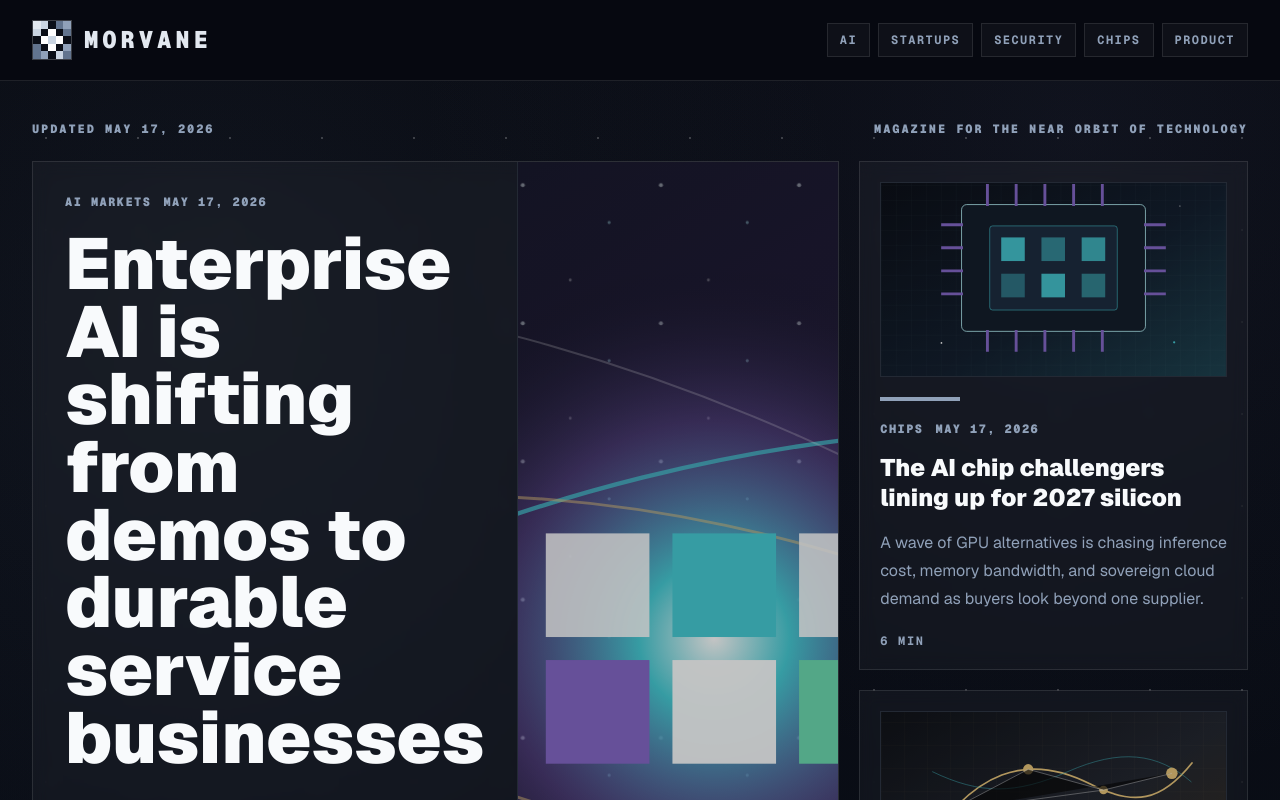
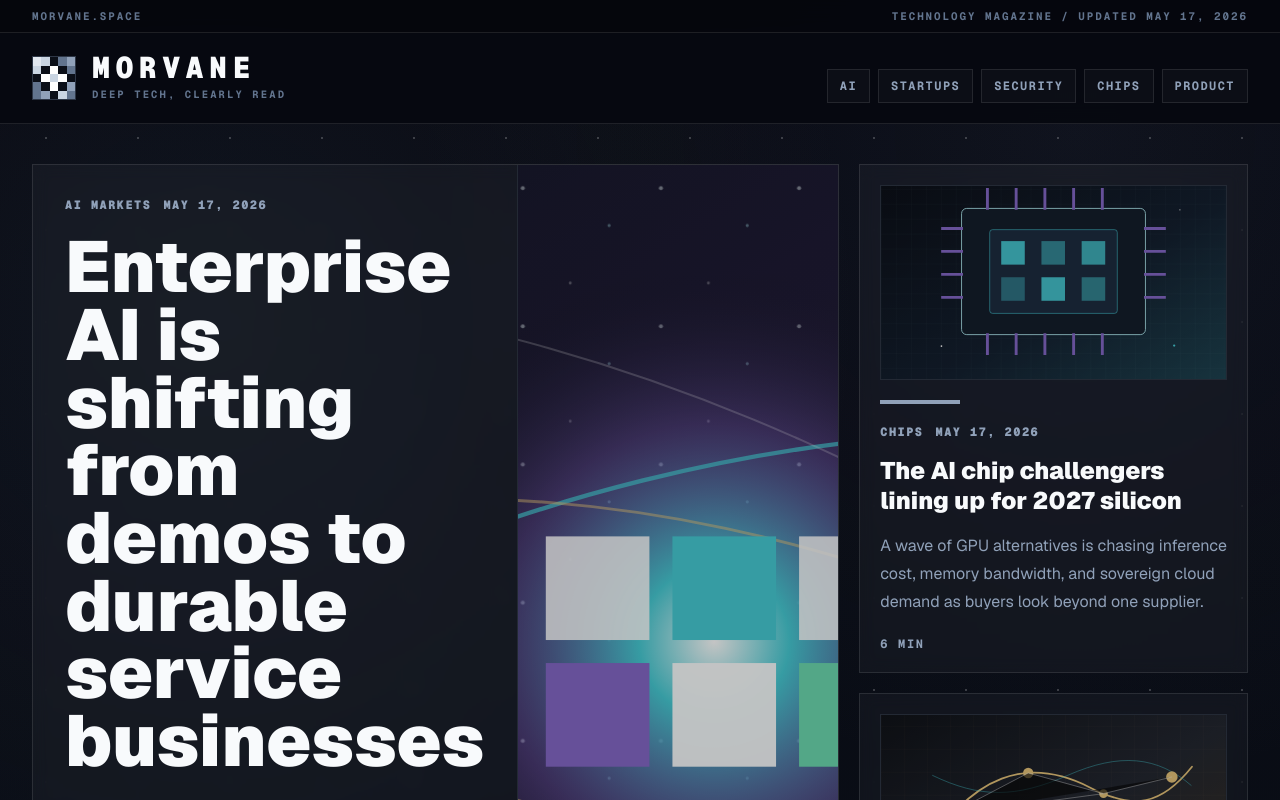
Before and after one commit to farzeenilyaszargar/Morvane, a Next.js app: page / in a window 1280 px wide. Shown: the top 800 px of the page. Built offline with nearby package versions, Linux system fonts and the light colour scheme.

Commit message:
Revamp dark magazine navbar

```diff
--- a/app/articles/[slug]/page.tsx
+++ b/app/articles/[slug]/page.tsx
@@ -2,7 +2,8 @@ import type { Metadata } from "next";
 import Link from "next/link";
 import Image from "next/image";
 import { notFound } from "next/navigation";
-import { articles, getArticleBySlug, getRelatedArticles, navItems } from "@/lib/articles";
+import { SiteHeader } from "@/components/site-header";
+import { articles, getArticleBySlug, getRelatedArticles } from "@/lib/articles";
 
 const siteUrl = "https://morvane.space";
 
@@ -58,66 +59,6 @@ export async function generateMetadata({ params }: ArticlePageProps): Promise<Me
       description: article.dek,
     },
   };
-}
-
-function PixelLogo() {
-  return (
-    <span className="pixel-logo grid size-10 grid-cols-5 overflow-hidden border border-white/20 bg-[#0b0f18] ">
-      {[
-        "bg-slate-200",
-        "bg-slate-300",
-        "bg-transparent",
-        "bg-slate-500",
-        "bg-slate-400",
-        "bg-slate-300",
-        "bg-transparent",
-        "bg-white",
-        "bg-transparent",
-        "bg-slate-500",
-        "bg-transparent",
-        "bg-white",
-        "bg-slate-300",
-        "bg-white",
-        "bg-transparent",
-        "bg-slate-500",
-        "bg-transparent",
-        "bg-white",
-        "bg-transparent",
-        "bg-slate-400",
-        "bg-slate-500",
-        "bg-slate-400",
-        "bg-transparent",
-        "bg-slate-300",
-        "bg-slate-500",
-      ].map((color, index) => (
-        <span key={`${color}-${index}`} className={color} />
-      ))}
-    </span>
-  );
-}
-
-function SiteHeader() {
-  return (
-    <header className="border-b border-white/10 bg-[#070910]/95 backdrop-blur">
-      <nav className="mx-auto flex max-w-7xl flex-col gap-5 px-5 py-5 sm:px-8 lg:flex-row lg:items-center lg:justify-between">
-        <Link href="/" className="flex items-center gap-3" aria-label="Morvane home">
-          <PixelLogo />
-          <span className="font-mono text-2xl font-black uppercase tracking-[0.16em]">Morvane</span>
-        </Link>
-        <div className="flex flex-wrap gap-2 font-mono text-xs font-bold uppercase tracking-[0.12em] text-slate-400">
-          {navItems.map((item) => (
-            <Link
-              key={item}
-              href={`/#${item.toLowerCase().replaceAll(" ", "-")}`}
-              className="border border-white/10 bg-white/[0.03] px-3 py-2 transition hover:border-slate-300/40 hover:bg-white/[0.04] hover:text-white"
-            >
-              {item}
-            </Link>
-          ))}
-        </div>
-      </nav>
-    </header>
-  );
 }
 
 export default async function ArticlePage({ params }: ArticlePageProps) {
--- a/app/page.tsx
+++ b/app/page.tsx
@@ -1,6 +1,7 @@
 import Link from "next/link";
 import Image from "next/image";
-import { articles, featuredArticles, navItems } from "@/lib/articles";
+import { SiteHeader } from "@/components/site-header";
+import { articles, featuredArticles } from "@/lib/articles";
 
 const siteUrl = "https://morvane.space";
 
@@ -30,66 +31,6 @@ const jsonLd = {
     },
   })),
 };
-
-function PixelLogo() {
-  return (
-    <span className="pixel-logo grid size-10 grid-cols-5 overflow-hidden border border-white/20 bg-[#0b0f18] ">
-      {[
-        "bg-slate-200",
-        "bg-slate-300",
-        "bg-transparent",
-        "bg-slate-500",
-        "bg-slate-400",
-        "bg-slate-300",
-        "bg-transparent",
-        "bg-white",
-        "bg-transparent",
-        "bg-slate-500",
-        "bg-transparent",
-        "bg-white",
-        "bg-slate-300",
-        "bg-white",
-        "bg-transparent",
-        "bg-slate-500",
-        "bg-transparent",
-        "bg-white",
-        "bg-transparent",
-        "bg-slate-400",
-        "bg-slate-500",
-        "bg-slate-400",
-        "bg-transparent",
-        "bg-slate-300",
-        "bg-slate-500",
-      ].map((color, index) => (
-        <span key={`${color}-${index}`} className={color} />
-      ))}
-    </span>
-  );
-}
-
-function SiteHeader() {
-  return (
-    <header className="border-b border-white/10 bg-[#070910]/95 backdrop-blur">
-      <nav className="mx-auto flex max-w-7xl flex-col gap-5 px-5 py-5 sm:px-8 lg:flex-row lg:items-center lg:justify-between">
-        <Link href="/" className="flex items-center gap-3" aria-label="Morvane home">
-          <PixelLogo />
-          <span className="font-mono text-2xl font-black uppercase tracking-[0.16em]">Morvane</span>
-        </Link>
-        <div className="flex flex-wrap gap-2 font-mono text-xs font-bold uppercase tracking-[0.12em] text-slate-400">
-          {navItems.map((item) => (
-            <Link
-              key={item}
-              href={`/#${item.toLowerCase().replaceAll(" ", "-")}`}
-              className="border border-white/10 bg-white/[0.03] px-3 py-2 transition hover:border-slate-300/40 hover:bg-white/[0.04] hover:text-white"
-            >
-              {item}
-            </Link>
-          ))}
-        </div>
-      </nav>
-    </header>
-  );
-}
 
 function ArticleVisual({
   accent,
@@ -141,11 +82,6 @@ export default function Home() {
 
         <section className="border-b border-white/10">
           <div className="mx-auto max-w-7xl px-5 py-8 sm:px-8 lg:py-10">
-            <div className="mb-6 flex flex-col gap-2 font-mono text-xs font-black uppercase tracking-[0.16em] text-slate-400 sm:flex-row sm:items-center sm:justify-between">
-              <p>Updated May 17, 2026</p>
-              <p>Magazine for the near orbit of technology</p>
-            </div>
-
             <div className="grid gap-5 lg:grid-cols-[1.35fr_0.65fr]">
               <Link
                 href={`/articles/${lead.slug}`}
--- /dev/null
+++ b/components/site-header.tsx
@@ -0,0 +1,80 @@
+import Link from "next/link";
+import { navItems } from "@/lib/articles";
+
+function PixelLogo() {
+  return (
+    <span
+      className="pixel-logo grid size-11 shrink-0 grid-cols-5 overflow-hidden border border-slate-500/40 bg-[#0b0f18]"
+      aria-hidden="true"
+    >
+      {[
+        "bg-slate-200",
+        "bg-slate-300",
+        "bg-transparent",
+        "bg-slate-500",
+        "bg-slate-400",
+        "bg-slate-300",
+        "bg-transparent",
+        "bg-white",
+        "bg-transparent",
+        "bg-slate-500",
+        "bg-transparent",
+        "bg-white",
+        "bg-slate-300",
+        "bg-white",
+        "bg-transparent",
+        "bg-slate-500",
+        "bg-transparent",
+        "bg-white",
+        "bg-transparent",
+        "bg-slate-400",
+        "bg-slate-500",
+        "bg-slate-400",
+        "bg-transparent",
+        "bg-slate-300",
+        "bg-slate-500",
+      ].map((color, index) => (
+        <span key={`${color}-${index}`} className={color} />
+      ))}
+    </span>
+  );
+}
+
+export function SiteHeader() {
+  return (
+    <header className="sticky top-0 z-30 border-b border-white/10 bg-[#070910]/95 backdrop-blur-md">
+      <div className="border-b border-white/10 bg-black/20">
+        <div className="mx-auto flex max-w-7xl flex-col gap-2 px-5 py-2 font-mono text-[0.68rem] font-bold uppercase tracking-[0.18em] text-slate-500 sm:flex-row sm:items-center sm:justify-between sm:px-8">
+          <span>Morvane.space</span>
+          <span>Technology magazine / Updated May 17, 2026</span>
+        </div>
+      </div>
+
+      <nav className="mx-auto flex max-w-7xl flex-col gap-5 px-5 py-5 sm:px-8 lg:flex-row lg:items-end lg:justify-between">
+        <Link href="/" className="group flex w-fit items-center gap-4" aria-label="Morvane home">
+          <PixelLogo />
+          <span>
+            <span className="block font-mono text-3xl font-black uppercase leading-none tracking-[0.18em] text-slate-50 transition group-hover:text-white">
+              Morvane
+            </span>
+            <span className="mt-1 block font-mono text-[0.66rem] font-bold uppercase tracking-[0.2em] text-slate-500">
+              Deep tech, clearly read
+            </span>
+          </span>
+        </Link>
+
+        <div className="flex gap-2 overflow-x-auto border-y border-white/10 py-2 font-mono text-xs font-bold uppercase tracking-[0.12em] text-slate-400 lg:border-y-0 lg:py-0">
+          {navItems.map((item) => (
+            <Link
+              key={item}
+              href={`/#${item.toLowerCase().replaceAll(" ", "-")}`}
+              className="shrink-0 border border-white/10 bg-white/[0.025] px-3 py-2 transition hover:border-slate-300/40 hover:bg-white/[0.05] hover:text-slate-100"
+            >
+              {item}
+            </Link>
+          ))}
+        </div>
+      </nav>
+    </header>
+  );
+}
```
